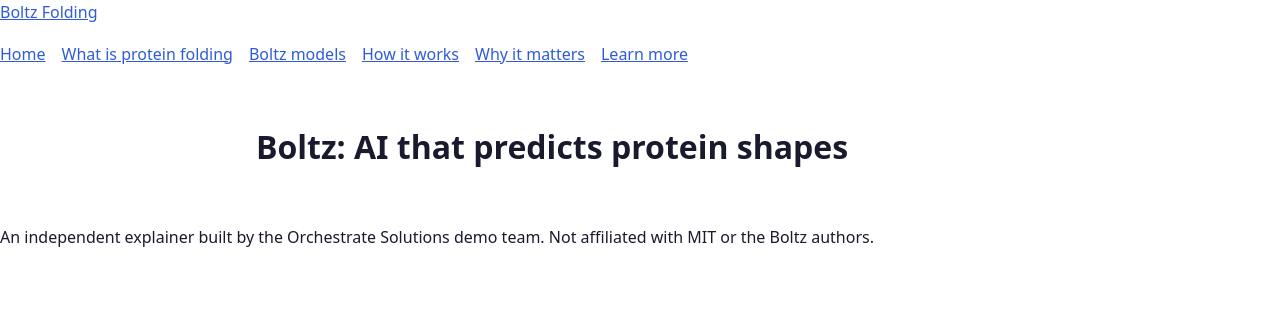
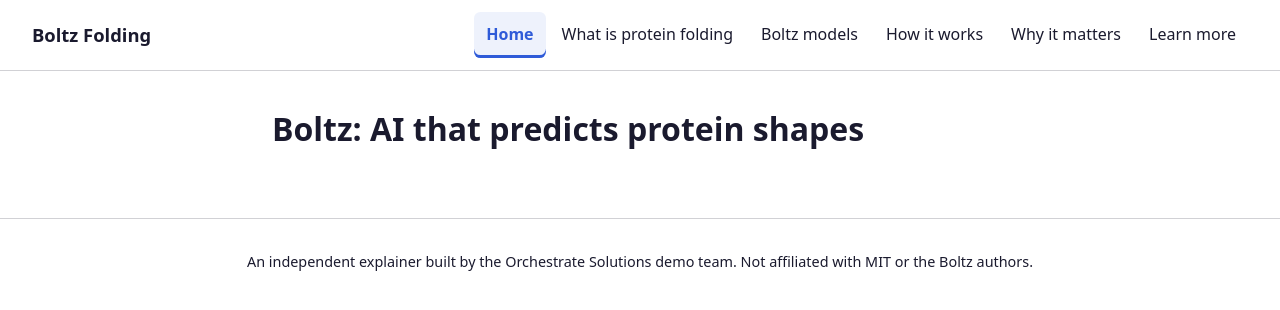
Before and after one commit to datton/orchestrate-demo-boltz-folding, a plain HTML site: page index.html in a window 1280 px wide. Drawn offline with Linux system fonts and the light colour scheme.

Commit message:
Responsive header, nav toggle, skip link, focus and footer layout

```diff
--- a/css/layout.css
+++ b/css/layout.css
@@ -1,6 +1,57 @@
-/* Layout, header, nav, footer: owned by UI/UX */
-.skip-link { position: absolute; left: -999px; }
-.skip-link:focus { left: 0; }
-.site-header ul { list-style: none; display: flex; flex-wrap: wrap; gap: var(--space); padding: 0; }
+/* Layout, header, nav, footer: owned by UI/UX. Mobile first. */
+*, *::before, *::after { box-sizing: border-box; }
+
+.skip-link {
+  position: absolute; left: var(--space); top: -4rem; z-index: 100;
+  padding: .6rem 1rem; background: var(--color-text); color: var(--color-bg);
+  border-radius: .25rem; text-decoration: none; font-weight: 600;
+}
+.skip-link:focus { top: var(--space); }
+
+.site-header {
+  display: flex; flex-wrap: wrap; align-items: center; justify-content: space-between;
+  gap: .5rem var(--space); padding: .75rem var(--space);
+  border-bottom: 1px solid color-mix(in srgb, var(--color-text) 20%, transparent);
+}
+.brand { font-weight: 700; font-size: 1.15rem; color: var(--color-text); text-decoration: none; }
+
+.nav-toggle {
+  display: none; min-height: 2.75rem; min-width: 2.75rem; padding: .4rem .9rem;
+  font: inherit; font-weight: 600; color: var(--color-text); background: transparent;
+  border: 2px solid var(--color-text); border-radius: .4rem; cursor: pointer;
+}
+
+#site-nav { flex-basis: 100%; }
+#site-nav ul { list-style: none; margin: 0; padding: 0; display: flex; flex-direction: column; gap: .25rem; }
+#site-nav a {
+  display: block; padding: .65rem .75rem; border-radius: .4rem;
+  color: var(--color-text); text-decoration: none;
+}
+#site-nav a:hover { text-decoration: underline; }
+#site-nav a[aria-current="page"] {
+  font-weight: 700; color: var(--color-accent);
+  box-shadow: inset 4px 0 0 var(--color-accent); background: color-mix(in srgb, var(--color-accent) 8%, transparent);
+}
+
+/* With JS, collapse the menu on small screens. Without JS it stays open. */
+.js .nav-toggle { display: inline-block; }
+.js #site-nav[data-open="false"] { display: none; }
+
 main { max-width: 48rem; margin: 0 auto; padding: var(--space); }
-.nav-toggle { display: none; }
+h1, h2, h3 { line-height: 1.25; }
+img, svg { max-width: 100%; height: auto; }
+
+.site-footer {
+  margin-top: 2rem; padding: var(--space); text-align: center; font-size: .9rem;
+  border-top: 1px solid color-mix(in srgb, var(--color-text) 20%, transparent);
+}
+
+@media (min-width: 52rem) {
+  .site-header { padding: .75rem 2rem; flex-wrap: nowrap; }
+  .js .nav-toggle { display: none; }
+  .js #site-nav[data-open="false"], #site-nav { display: block; flex-basis: auto; }
+  #site-nav ul { flex-direction: row; flex-wrap: wrap; justify-content: flex-end; gap: .25rem; }
+  #site-nav a[aria-current="page"] { box-shadow: inset 0 -3px 0 var(--color-accent); }
+}
+
+@media (prefers-reduced-motion: reduce) { * { scroll-behavior: auto !important; transition: none !important; } }
--- a/js/nav.js
+++ b/js/nav.js
@@ -1 +1,23 @@
 // Nav behaviour: owned by UI/UX
+(function () {
+  var toggle = document.querySelector('.nav-toggle');
+  var nav = document.getElementById('site-nav');
+  if (!toggle || !nav) return;
+  document.documentElement.classList.add('js');
+
+  function set(open) {
+    toggle.setAttribute('aria-expanded', String(open));
+    nav.setAttribute('data-open', String(open));
+  }
+  set(false);
+
+  toggle.addEventListener('click', function () {
+    set(toggle.getAttribute('aria-expanded') !== 'true');
+  });
+  document.addEventListener('keydown', function (e) {
+    if (e.key === 'Escape' && toggle.getAttribute('aria-expanded') === 'true') {
+      set(false);
+      toggle.focus();
+    }
+  });
+})();
```
